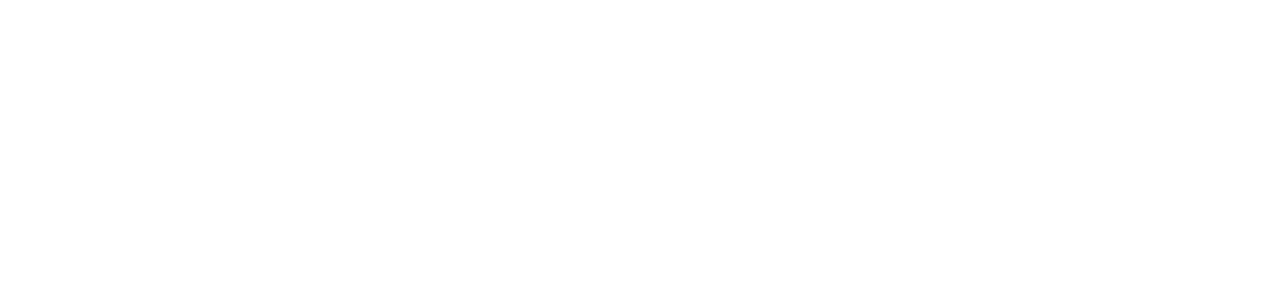
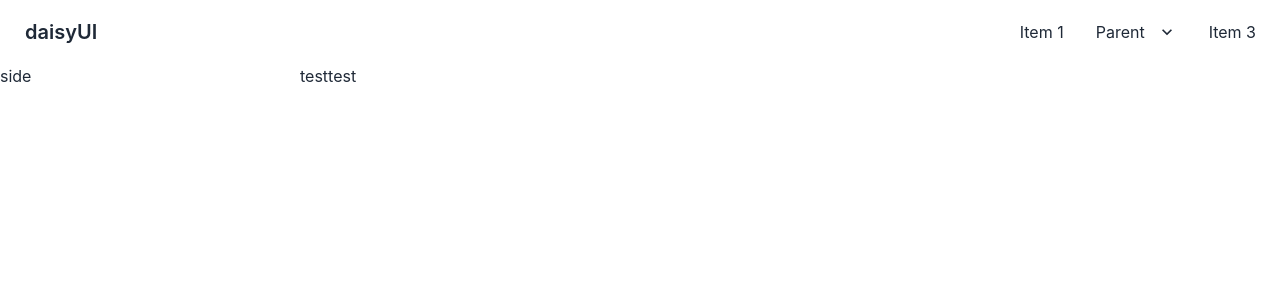
Before and after one commit to avielan-k-shibata/react-pra-ts, a React (Create React App) app: page /list in a window 1280 px wide. Before the commit this address had no page. Shown: the top 300 px of the page. Built offline with nearby package versions, Linux system fonts and the light colour scheme.

Commit message:
20220914 up

```diff
--- a/src/components/atoms/CsvImport.tsx
+++ b/src/components/atoms/CsvImport.tsx
@@ -69,7 +69,6 @@ export const CsvImport = memo(() => {
     // encoding={...} // defaults to utf-8, see FileReader API
     >
       <ImporterField name="id" label="id" />
-
       <ImporterField name="name" label="Name" />
       <ImporterField name="category" label="category" />
     </Importer>
--- /dev/null
+++ b/src/page/404.tsx
@@ -0,0 +1,12 @@
+
+// import { Link } from "react-router-dom";
+import { Layout } from "../components/template/Layout"
+
+
+export const E404 = () => {
+    return (
+      <Layout>
+        404 ERROR
+      </Layout>
+    )
+  }
--- /dev/null
+++ b/src/page/List.tsx
@@ -0,0 +1,13 @@
+
+import { Link, useParams  } from "react-router-dom";
+import { Layout } from "../components/template/Layout"
+export const List = () => {
+  const {pageName} = useParams();
+  console.log(pageName);
+    return (
+      <Layout>
+        <Link to="/test">test</Link>
+        <Link to="/test">test</Link>
+      </Layout>
+    )
+  }
--- a/src/router/Router.tsx
+++ b/src/router/Router.tsx
@@ -6,11 +6,19 @@ import {
 
 import Home from "../page/Home"
 import {Test} from "../page/Test"
+import {List} from "../page/List"
+import {E404} from "../page/404"
 export const Router= ()=> {
     return (
         <Routes>
             <Route path="/" element={<Home />} />
             <Route path="test" element={<Test />} />
+
+            <Route path="/list" element={<List />}>
+                <Route path=":pageName" element={<List />} />
+            </Route>
+            <Route path="*" element={<E404 />} />
+
         </Routes>
     );
 
--- /dev/null
+++ b/src/types/customer.ts
@@ -0,0 +1,10 @@
+export type Item ={
+    id: number,
+    attributes: {
+        code: string,
+        company: string,
+        company_kana: string,
+        department: string,
+        department_kana: string,
+    }
+}
```
